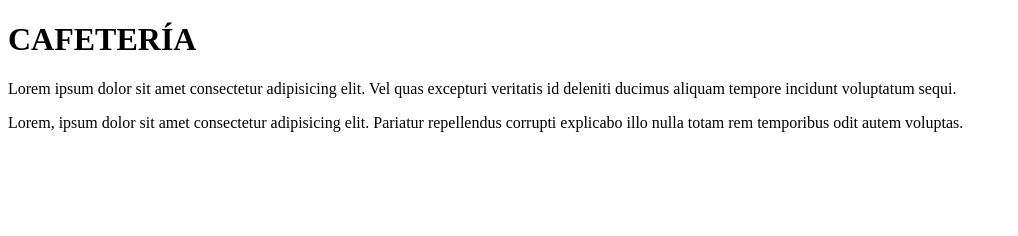
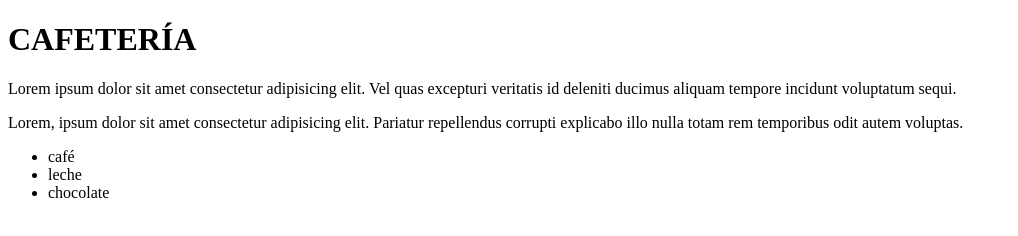
Before and after one commit to andrearoldandev/cafeteria, a plain HTML site: page index.html in a window 1280 px wide. Shown: the whole page, without its empty margins (0-1018 px from the left). Drawn offline with Linux system fonts and the light colour scheme.

Commit message:
add lista

```diff
--- a/index.html
+++ b/index.html
@@ -11,5 +11,11 @@
     <p>Lorem ipsum dolor sit amet consectetur adipisicing elit. Vel quas excepturi veritatis id deleniti ducimus aliquam tempore incidunt voluptatum sequi.</p>
 
     <p>Lorem, ipsum dolor sit amet consectetur adipisicing elit. Pariatur repellendus corrupti explicabo illo nulla totam rem temporibus odit autem voluptas.</p>
+
+    <ul>
+        <li>café</li>
+        <li>leche</li>
+        <li>chocolate</li>
+    </ul>
 </body>
 </html>
```
